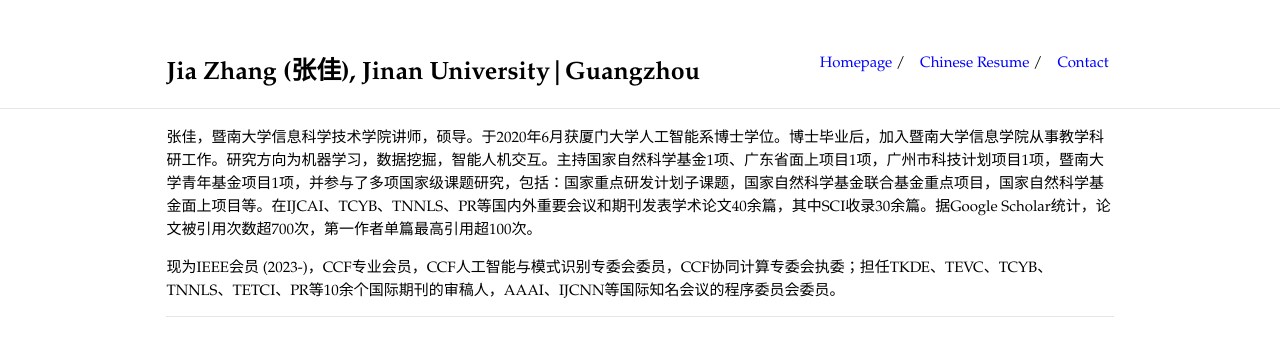
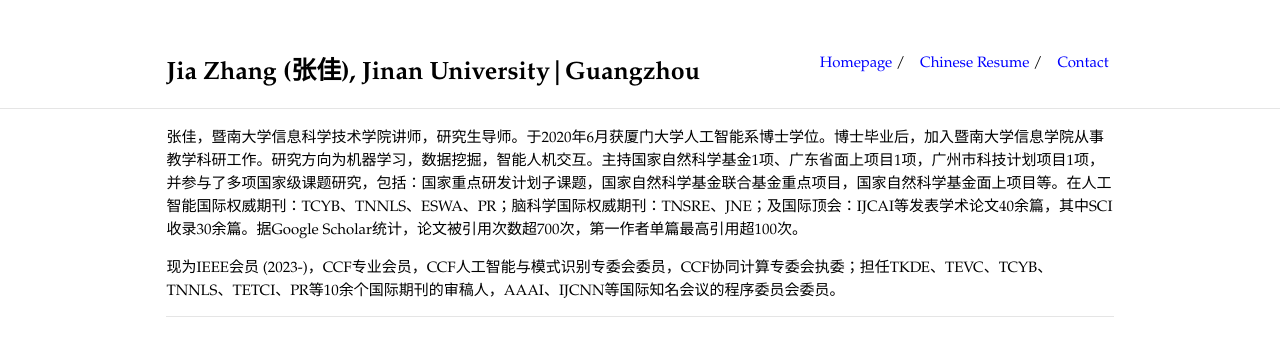
Before and after one commit to jiazhang-ml/jiazhang-ml.github.io, a Jekyll site: the page built from ch-resume.md, in a window 1280 px wide, cut to the strip 0-876 px from the top of the page. Shown: the top 356 px of the strip. Built offline with Jekyll 4.4.1, drawn with Linux system fonts in a browser that asks for light colours.

Commit message:
Update ch-resume.md

```diff
--- a/ch-resume.md
+++ b/ch-resume.md
@@ -3,7 +3,6 @@
 layout: default
 ---
 
-
-张佳，暨南大学信息科学技术学院讲师，硕导。于2020年6月获厦门大学人工智能系博士学位。博士毕业后，加入暨南大学信息学院从事教学科研工作。研究方向为机器学习，数据挖掘，智能人机交互。主持国家自然科学基金1项、广东省面上项目1项，广州市科技计划项目1项，暨南大学青年基金项目1项，并参与了多项国家级课题研究，包括：国家重点研发计划子课题，国家自然科学基金联合基金重点项目，国家自然科学基金面上项目等。在IJCAI、TCYB、TNNLS、PR等国内外重要会议和期刊发表学术论文40余篇，其中SCI收录30余篇。据Google Scholar统计，论文被引用次数超700次，第一作者单篇最高引用超100次。
+张佳，暨南大学信息科学技术学院讲师，研究生导师。于2020年6月获厦门大学人工智能系博士学位。博士毕业后，加入暨南大学信息学院从事教学科研工作。研究方向为机器学习，数据挖掘，智能人机交互。主持国家自然科学基金1项、广东省面上项目1项，广州市科技计划项目1项，并参与了多项国家级课题研究，包括：国家重点研发计划子课题，国家自然科学基金联合基金重点项目，国家自然科学基金面上项目等。在人工智能国际权威期刊：TCYB、TNNLS、ESWA、PR；脑科学国际权威期刊：TNSRE、JNE；及国际顶会：IJCAI等发表学术论文40余篇，其中SCI收录30余篇。据Google Scholar统计，论文被引用次数超700次，第一作者单篇最高引用超100次。
 
 现为IEEE会员 (2023-)，CCF专业会员，CCF人工智能与模式识别专委会委员，CCF协同计算专委会执委；担任TKDE、TEVC、TCYB、TNNLS、TETCI、PR等10余个国际期刊的审稿人，AAAI、IJCNN等国际知名会议的程序委员会委员。
```
